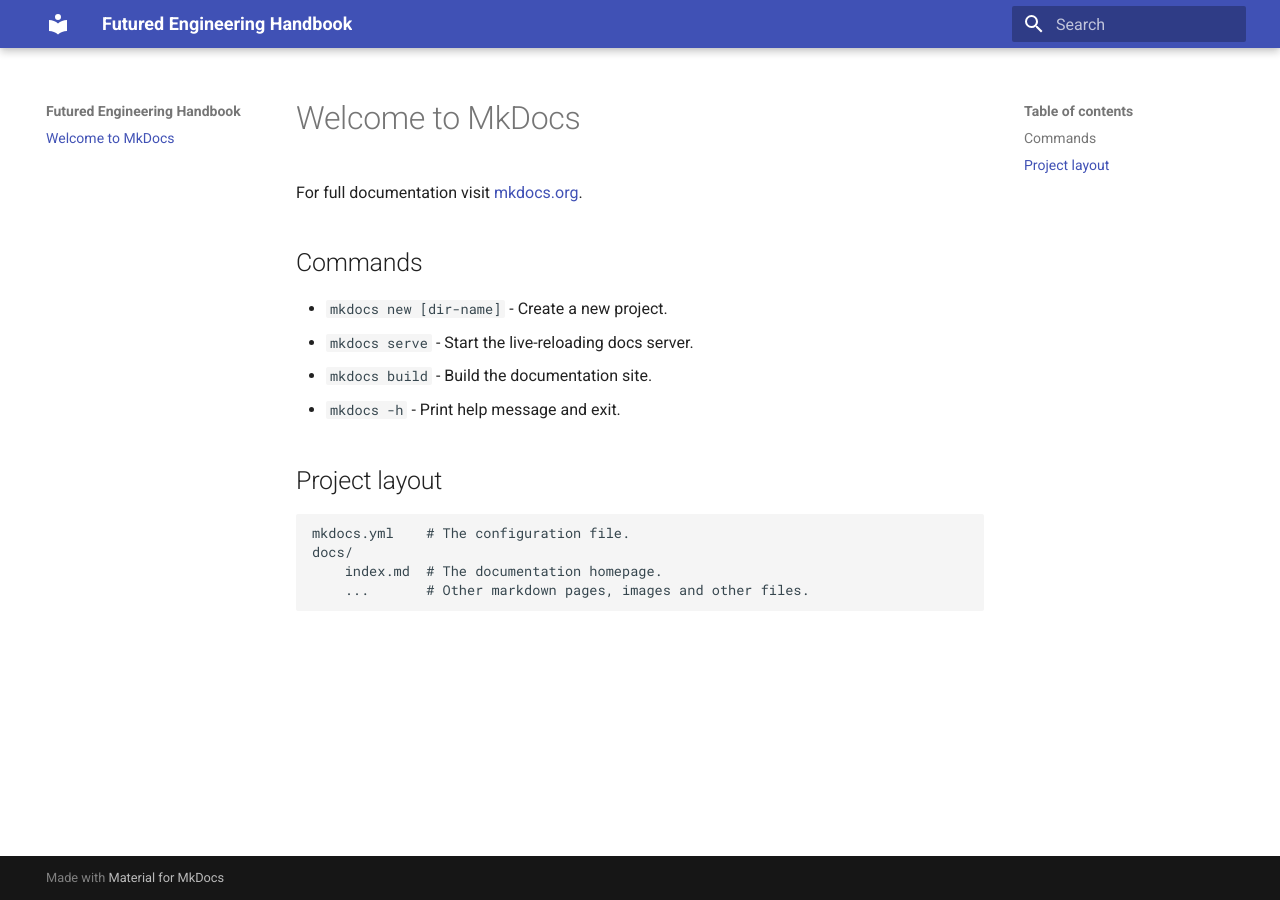
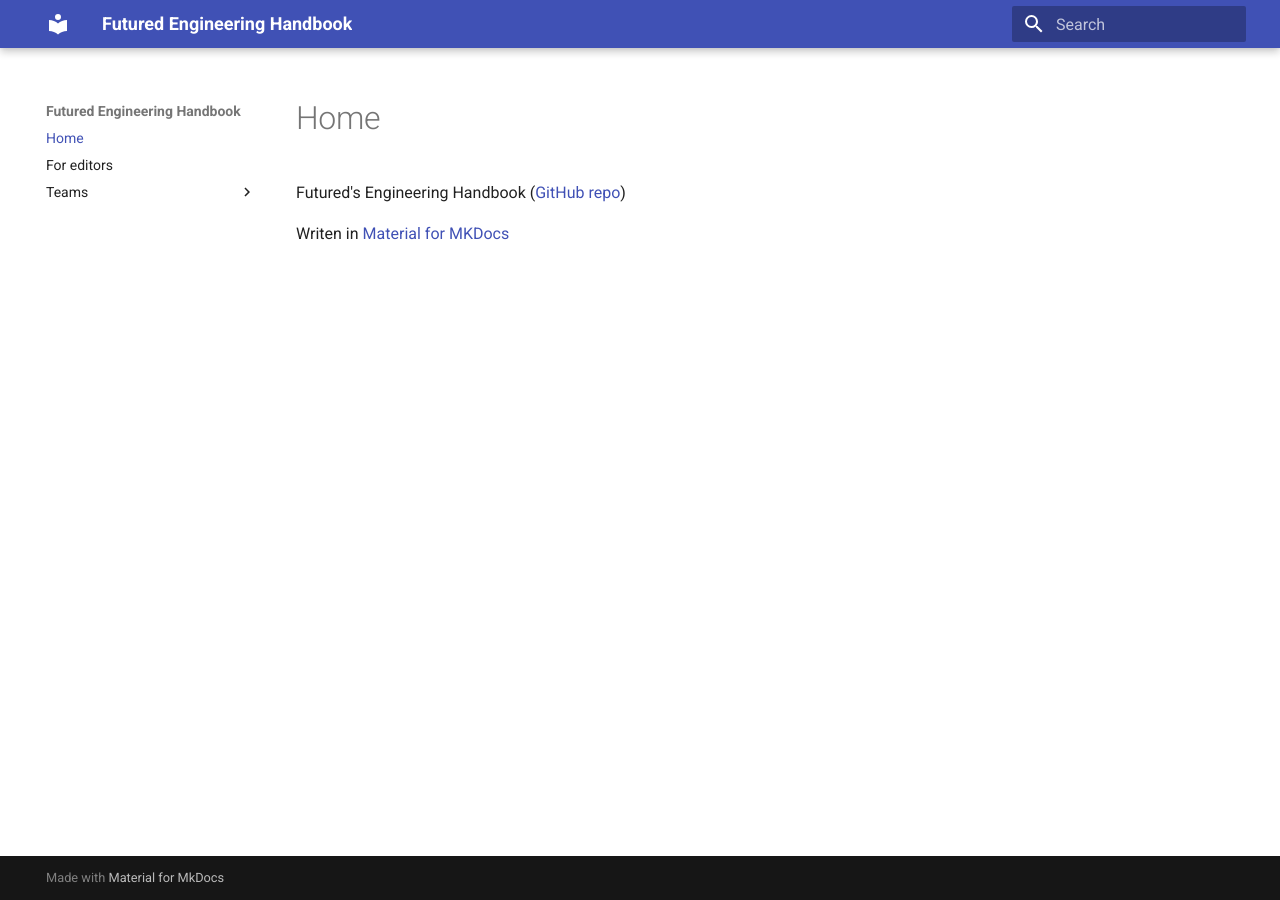
Before and after one commit to futuredapp/Engineering-Handbook, an MkDocs documentation site: the page built from docs/index.md, in a window 1280 px wide. Built offline with MkDocs 1.6.1 and Material for MkDocs 9.7.7, drawn with Linux system fonts in a browser that asks for light colours.

Commit message:
Update structure

```diff
--- a/docs/index.md
+++ b/docs/index.md
@@ -1,17 +1,5 @@
-# Welcome to MkDocs
+# Home
 
-For full documentation visit [mkdocs.org](https://www.mkdocs.org).
+Futured's Engineering Handbook ([GitHub repo](https://github.com/futuredapp/Engineering-Handbook))
 
-## Commands
-
-* `mkdocs new [dir-name]` - Create a new project.
-* `mkdocs serve` - Start the live-reloading docs server.
-* `mkdocs build` - Build the documentation site.
-* `mkdocs -h` - Print help message and exit.
-
-## Project layout
-
-    mkdocs.yml    # The configuration file.
-    docs/
-        index.md  # The documentation homepage.
-        ...       # Other markdown pages, images and other files.
+Writen in [Material for MKDocs](https://squidfunk.github.io/mkdocs-material/)
```
Also changed, not shown: docs/Teams/AN/an_home.md (added, +3 -0 lines), docs/Teams/Design/design_home.md (added, +3 -0 lines), docs/Teams/QA/qa_home.md (added, +3 -0 lines), docs/Teams/iOS/ios_home.md (added, +3 -0 lines), docs/editors.md (added, +31 -0 lines).
